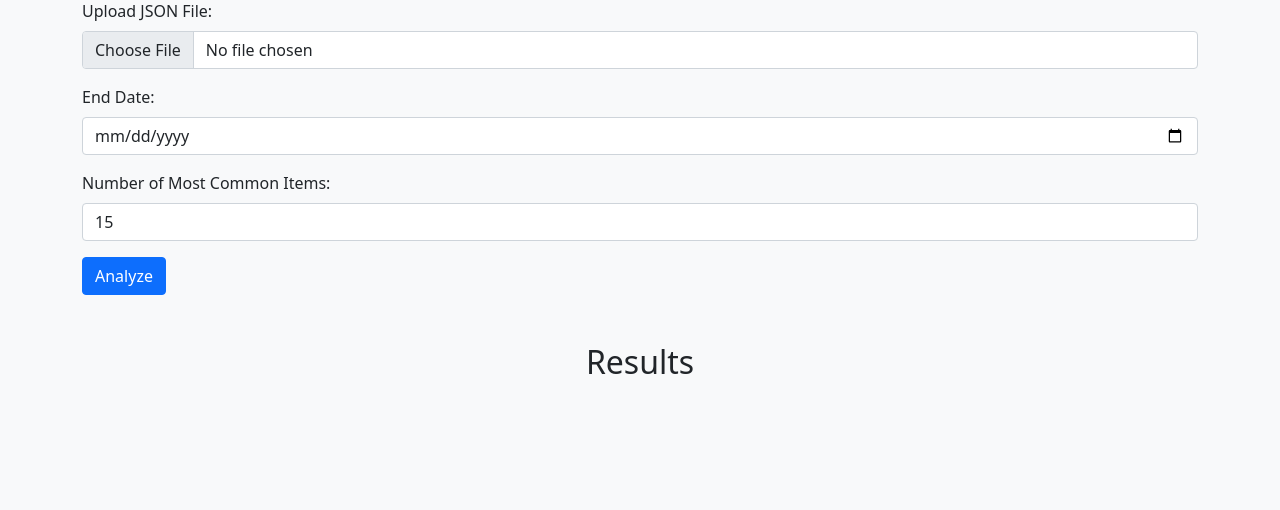
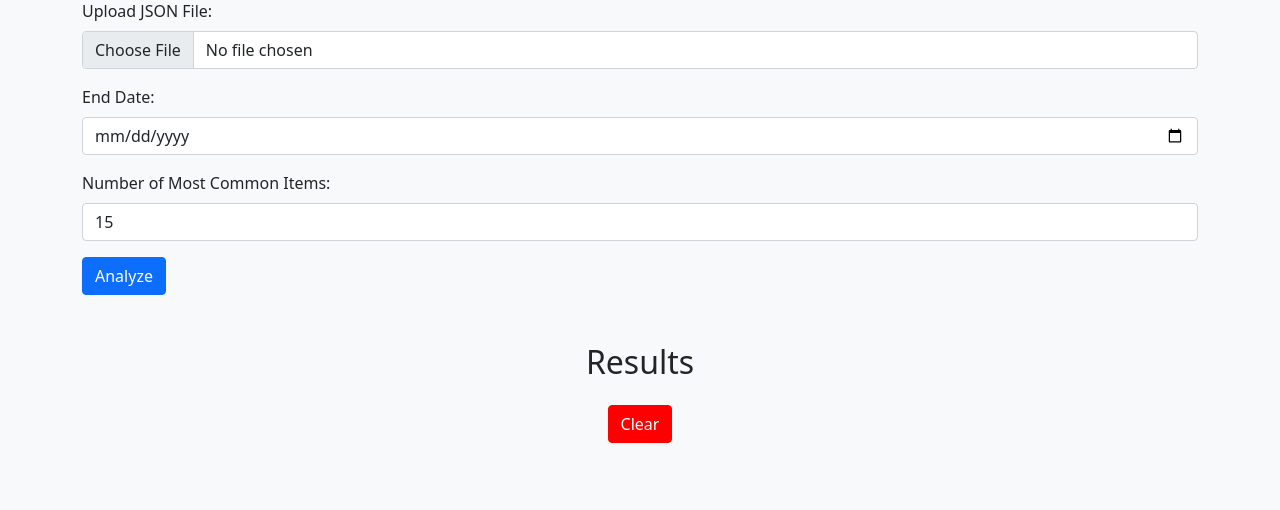
Before and after one commit to bvoytash/Crypto_Analyzator, a Flask app: page / in a window 1280 px wide. Shown: the part 121-631 px from the top of the page. Run offline with Flask 3, Linux system fonts and the light colour scheme.

Commit message:
Add button to refresh the page

```diff
--- a/templates/index.html
+++ b/templates/index.html
@@ -28,7 +28,9 @@
 
         <div id="results" class="mt-5">
             <h2 class="text-center">Results</h2>
-
+             <div class="text-center mt-4">
+            <button id="refresh-button" class="btn btn-secondary" style="background-color: red; border-color: red;">Clear</button>
+            </div>
             <!-- Diagram Section -->
             <div id="plot-container" class="mt-4 text-center">
                 <!-- The plot will be displayed here -->
@@ -79,6 +81,9 @@
                 },
             });
         });
+         $("#refresh-button").on("click", function () {
+        location.reload();
+    });
     </script>
 </body>
 </html>
```
